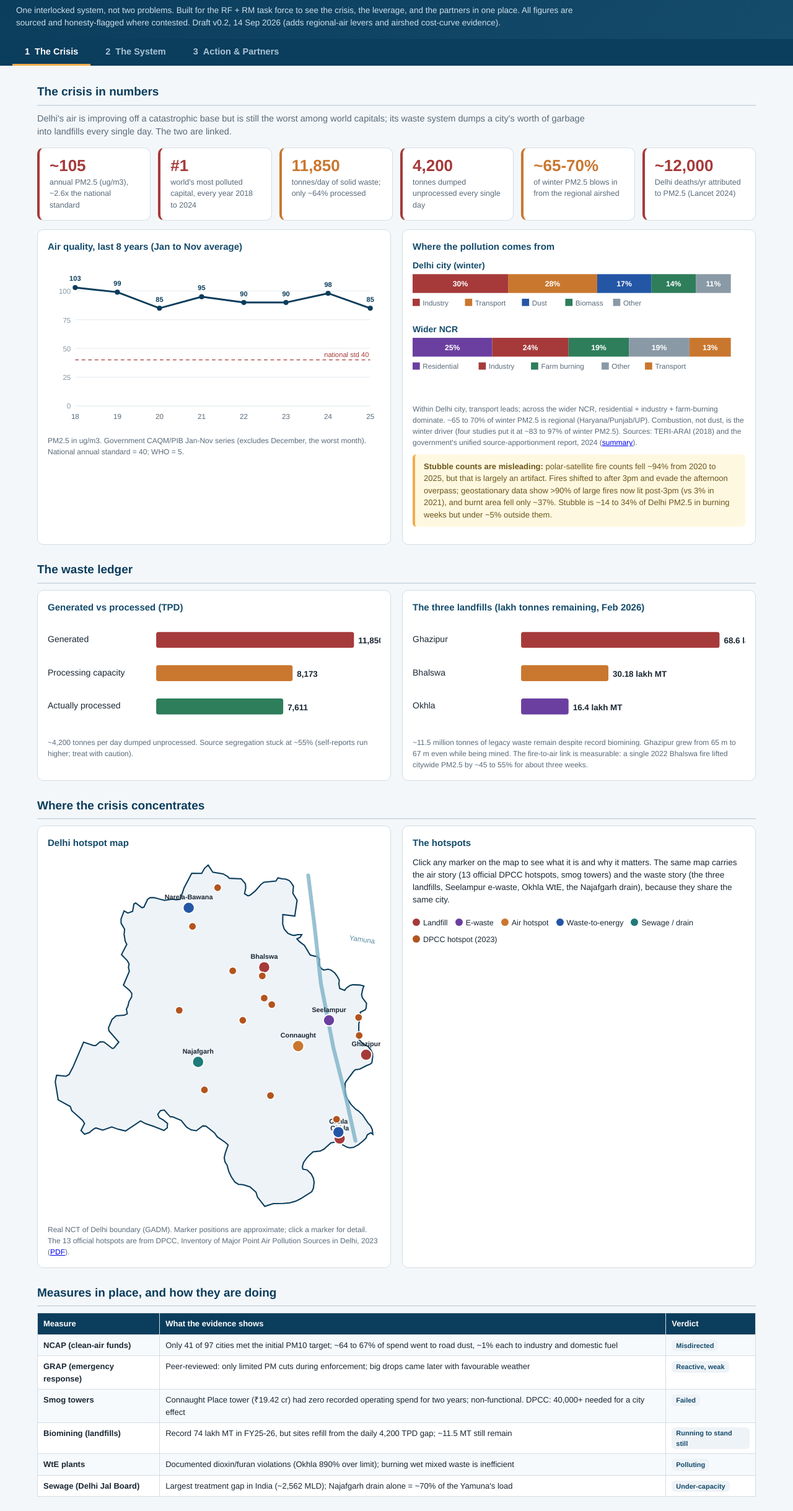
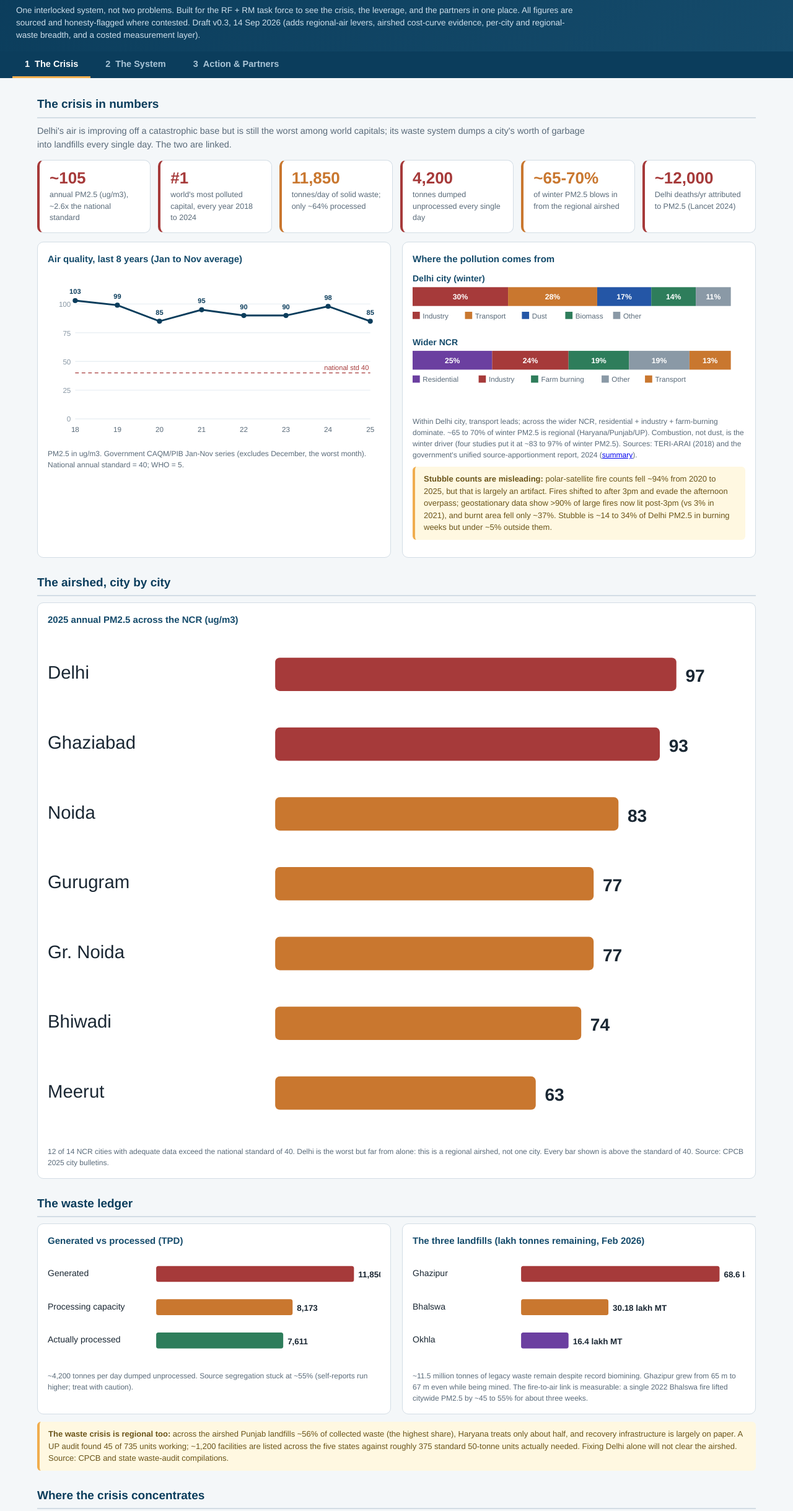
Before and after one commit to Ashwask/delhi-air-waste, a plain HTML site: page index.html in a window 1280 px wide. Shown: the part 54-2492 px from the top of the page at 62% size. Drawn offline with Linux system fonts and the light colour scheme.

Commit message:
Fold in five remaining airshed gaps (v0.3)
Second pass closing the gaps the Upwind comparison still showed:

1. Per-city breadth: new "airshed, city by city" bar (Delhi 97 down to
   Meerut 63) making the regional-airshed point visually
2. GRAP quantified: effect table now carries 9 invocations, Stage IV 14
   days / Stage III 41, applied on only 55 of 212 exceedance days
3. Regional waste crisis: flag on Punjab 56% landfilled, Haryana ~half,
   UP audit 45/735 units, 1,200 on paper vs ~375 needed
4. Costed measurement layer: callout that the whole layer is <Rs 100 cr,
   less than one winter of anti-smog guns (fix C)
5. Wider incinerator toxicity: Bawana dioxins ~6x + Ghazipur cadmium
   (CPCB Mar 2025), stack monitoring ordered Aug 2025 with no data
   published; added to effect table + Bawana hotspot

Adds three supporting sources; bumps to Draft v0.3.

Co-Authored-By: Claude Opus 4.8 (1M context) <noreply@anthropic.com>

```diff
--- a/index.html
+++ b/index.html
@@ -109,7 +109,7 @@ svg text{font-family:'Helvetica Neue',Arial,sans-serif}
 <body>
 <header>
   <h1>Delhi Air + Waste: A Systemic Landscape</h1>
-  <p>One interlocked system, not two problems. Built for the RF + RM task force to see the crisis, the leverage, and the partners in one place. All figures are sourced and honesty-flagged where contested. Draft v0.2, 14 Sep 2026 (adds regional-air levers and airshed cost-curve evidence).</p>
+  <p>One interlocked system, not two problems. Built for the RF + RM task force to see the crisis, the leverage, and the partners in one place. All figures are sourced and honesty-flagged where contested. Draft v0.3, 14 Sep 2026 (adds regional-air levers, airshed cost-curve evidence, per-city and regional-waste breadth, and a costed measurement layer).</p>
 </header>
 <nav class="tabs">
   <button class="tab active" data-p="crisis">1 &nbsp;The Crisis</button>
@@ -138,6 +138,13 @@ svg text{font-family:'Helvetica Neue',Arial,sans-serif}
     </div>
   </div>
 
+  <h2 class="sec">The airshed, city by city</h2>
+  <div class="box">
+    <h3>2025 annual PM2.5 across the NCR (ug/m3)</h3>
+    <div id="ncrbar"></div>
+    <div class="note">12 of 14 NCR cities with adequate data exceed the national standard of 40. Delhi is the worst but far from alone: this is a regional airshed, not one city. Every bar shown is above the standard of 40. Source: CPCB 2025 city bulletins.</div>
+  </div>
+
   <h2 class="sec">The waste ledger</h2>
   <div class="grid2">
     <div class="box">
@@ -151,6 +158,8 @@ svg text{font-family:'Helvetica Neue',Arial,sans-serif}
       <div class="note">~11.5 million tonnes of legacy waste remain despite record biomining. Ghazipur grew from 65 m to 67 m even while being mined. The fire-to-air link is measurable: a single 2022 Bhalswa fire lifted citywide PM2.5 by ~45 to 55% for about three weeks.</div>
     </div>
   </div>
+
+  <div class="flag"><b>The waste crisis is regional too:</b> across the airshed Punjab landfills ~56% of collected waste (the highest share), Haryana treats only about half, and recovery infrastructure is largely on paper. A UP audit found 45 of 735 units working; ~1,200 facilities are listed across the five states against roughly 375 standard 50-tonne units actually needed. Fixing Delhi alone will not clear the airshed. Source: CPCB and state waste-audit compilations.</div>
 
   <h2 class="sec">Where the crisis concentrates</h2>
   <div class="grid2">
@@ -277,6 +286,8 @@ svg text{font-family:'Helvetica Neue',Arial,sans-serif}
     <div class="box"><h3>What each fix needs, and who funds it</h3><table id="fixfin"></table></div>
   </div>
 
+  <div class="callout">The whole measurement layer, an inventory younger than a decade, winter supersites that separate local from imported particles, a calibrated sensor mesh on an open data broker, stack data from incinerators and large plants, plus a causal evaluation of GRAP and an ambient evaluation of a fuel pilot, costs under ₹100 cr: less than one winter of anti-smog guns. It is the cheapest line in the plan and the one that comes first (fix C).</div>
+
   <h2 class="sec">What good looks like: precedent and the cost curve</h2>
   <p class="lead">The prevention-first, redirect-not-spend argument is not theoretical. A comparable megacity did it, and the economics favour coordinated airshed action over fragmented, hotspot-only spending.</p>
   <div class="grid2">
@@ -351,12 +362,13 @@ const D = {
   },
   waste:[["Generated",11850,"#a63a3a"],["Processing capacity",8173,"#c9772f"],["Actually processed",7611,"#2e7d5b"]],
   landfill:[["Ghazipur",68.6,"#a63a3a"],["Bhalswa",30.18,"#c9772f"],["Okhla",16.4,"#6b3fa0"]],
+  ncr:[["Delhi",97,"#a63a3a"],["Ghaziabad",93,"#a63a3a"],["Noida",83,"#c9772f"],["Gurugram",77,"#c9772f"],["Gr. Noida",77,"#c9772f"],["Bhiwadi",74,"#c9772f"],["Meerut",63,"#c9772f"]],
   effect:[
     ["NCAP (clean-air funds)","Only 41 of 97 cities met the initial PM10 target; ~64 to 67% of spend went to road dust, ~1% each to industry and domestic fuel","Misdirected"],
-    ["GRAP (emergency response)","Peer-reviewed: only limited PM cuts during enforcement; big drops came later with favourable weather","Reactive, weak"],
+    ["GRAP (emergency response)","Invoked 9 times last winter (Stage IV in force 14 days, Stage III 41) across only 55 of 212 days that breached the daily limit; peer-reviewed evidence shows only limited PM cuts during enforcement, and its causal effect has never been formally evaluated","Reactive, weak"],
     ["Smog towers","Connaught Place tower (₹19.42 cr) had zero recorded operating spend for two years; non-functional. DPCC: 40,000+ needed for a city effect","Failed"],
     ["Biomining (landfills)","Record 74 lakh MT in FY25-26, but sites refill from the daily 4,200 TPD gap; ~11.5 MT still remain","Running to stand still"],
-    ["WtE plants","Documented dioxin/furan violations (Okhla 890% over limit); burning wet mixed waste is inefficient","Polluting"],
+    ["WtE plants","Documented dioxin/furan violations (Okhla 890% over limit); CPCB's own March 2025 test found Bawana dioxins ~6x the limit and a cadmium exceedance at Ghazipur. Continuous stack monitoring was ordered Aug 2025 but no data has been published. Burning wet mixed waste runs inefficiently","Polluting"],
     ["Sewage (Delhi Jal Board)","Largest treatment gap in India (~2,562 MLD); Najafgarh drain alone = ~70% of the Yamuna's load","Under-capacity"],
   ],
   ladder:[
@@ -447,6 +459,7 @@ lineChart(document.getElementById('trend'),D.trendYears,D.trendPM);
 stackBar(document.getElementById('apportion'),D.apportion);
 barChart(document.getElementById('wastebar'),D.waste," ",13000);
 barChart(document.getElementById('landfill'),D.landfill," lakh MT",75);
+barChart(document.getElementById('ncrbar'),D.ncr," ",110);
 
 document.getElementById('effect').innerHTML=`<tr><th>Measure</th><th>What the evidence shows</th><th>Verdict</th></tr>`+
   D.effect.map(r=>`<tr><td><b>${r[0]}</b></td><td>${r[1]}</td><td><span class="pill">${r[2]}</span></td></tr>`).join("");
@@ -477,7 +490,7 @@ const HOT={
     {n:"Seelampur",c:"ewaste",lon:77.268,lat:28.668,d:"India's e-waste hub; ~57% of Delhi's informal units. Open burning of cables/PCBs to recover copper, acid baths; ~12% PPE use."},
     {n:"Connaught Place",c:"air",lon:77.219,lat:28.632,d:"The Rs 19.42 cr smog tower: zero recorded operating spend for two years (RTI, 2025); now non-functional."},
     {n:"Najafgarh drain",c:"water",lon:77.060,lat:28.610,d:"Carries ~600 MGD untreated sewage and ~70% of the Yamuna's BOD load. Delhi contributes ~76% of the river's pollution."},
-    {n:"Narela-Bawana WtE",c:"wte",lon:77.045,lat:28.825,d:"~1,300 TPD / 24 MW; +3,000 TPD planned by Dec 2027. Burning wet mixed waste runs inefficiently."},
+    {n:"Narela-Bawana WtE",c:"wte",lon:77.045,lat:28.825,d:"~1,300 TPD / 24 MW; +3,000 TPD planned by Dec 2027. CPCB March 2025 test: dioxins ~6x the limit. Burning wet mixed waste runs inefficiently."},
     {n:"Okhla WtE",c:"wte",lon:77.283,lat:28.512,d:"~1,950 TPD / 23 MW (Jindal/TOWMCL). Measured dioxins/furans 890% over limit, HCl 296% over (reported to NGT)."},
     {n:"Anand Vihar",c:"dpcc",lon:77.3159,lat:28.6469,d:"DPCC hotspot. ISBT plus interstate bus and truck traffic, road dust. Delhi's most polluted station; a smog tower operates here."},
     {n:"Ashok Vihar",c:"dpcc",lon:77.1770,lat:28.6900,d:"DPCC hotspot. Traffic corridors, road dust, local commercial activity."},
@@ -644,6 +657,9 @@ document.getElementById('foot').innerHTML=`<details class="collapse"><summary>So
 <li>Geostationary vs polar satellite stubble-timing analysis (post-3pm fire shift; ~37% burnt-area decline) (<a href="https://earthobservatory.nasa.gov/" target="_blank" rel="noopener">NASA Earth Observatory</a>)</li>
 <li>Bhalswa landfill fire 2022, citywide PM2.5 impact (~45 to 55% for three weeks)</li>
 <li>IIT Delhi source-apportionment and lever modelling, npj Clean Air, 2026; NFHS-5 (household solid-fuel use)</li>
+<li>CPCB, 2025 city air-quality bulletins (per-city NCR PM2.5); continuous stack-monitoring order, Aug 2025</li>
+<li>CPCB, incinerator stack test, March 2025 (Bawana dioxins, Ghazipur cadmium)</li>
+<li>CAQM / GRAP invocation records, winter 2025-26; state waste-audit compilations (Punjab, Haryana, UP recovery units)</li>
 <li>Delhi Economic Survey 2025-26 (waste); Delhi Jal Board (sewage)</li>
 <li>Chintan / Safai Sena, informal-sector recycling (<a href="https://www.chintan-india.org/" target="_blank" rel="noopener">link</a>)</li>
 <li>Waste + Air ecosystem list (partner directory)</li>
```
